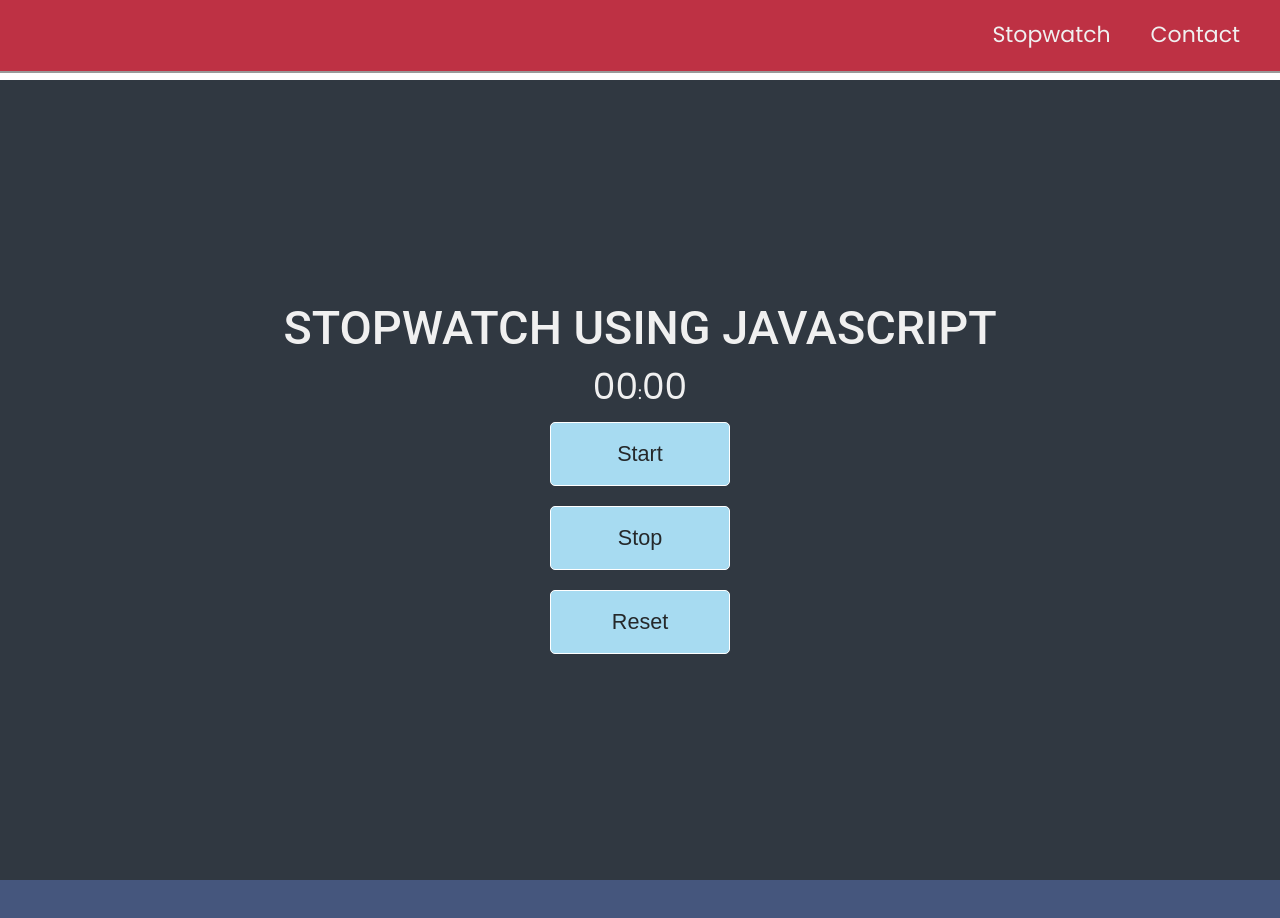
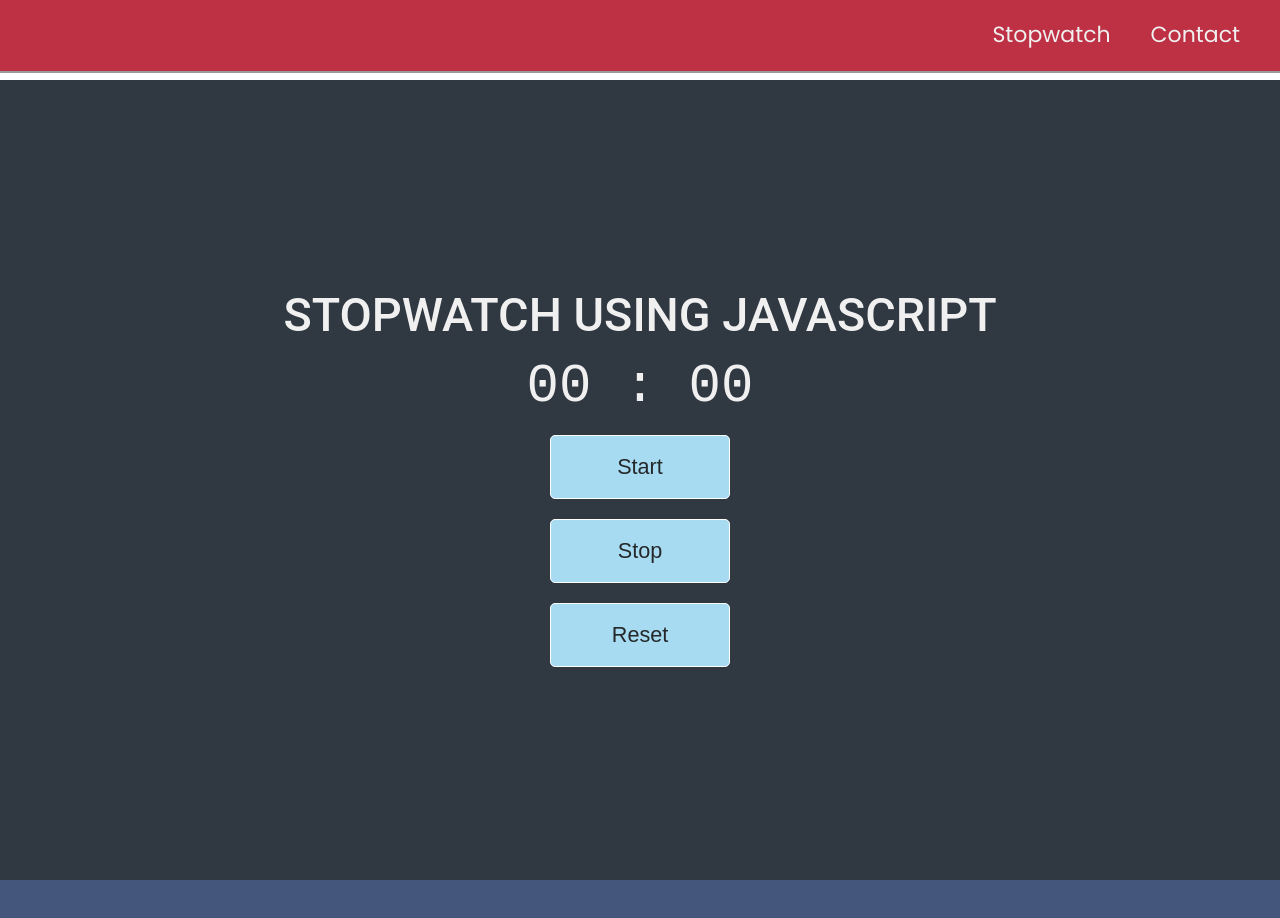
Before and after one commit to PowerLevel9000/JavaScript-smallProjects, a plain HTML site: page Stopwatch/index.html in a window 1280 px wide. Shown: the top 918 px of the page. Drawn offline with Linux system fonts and the light colour scheme.

```diff
--- a/Stopwatch/index.html
+++ b/Stopwatch/index.html
@@ -34,7 +34,7 @@
 
       <h2>Stopwatch using JavaScript</h2>
 
-      <p><span id="seconds">00</span>:<span id="tens">00</span></p>
+      <pre><span id="seconds">00</span> : <span id="tens">00</span></pre>
 
       <button id="button-start">Start</button>
 
--- a/Stopwatch/style.css
+++ b/Stopwatch/style.css
@@ -21,11 +21,9 @@
 
 html {
   box-sizing: border-box;
-
   /* Set font size for easy rem calculations
   * default document font size = 16px, 1rem = 16px, 100% = 16px
-     * (100% / 16px) * 10 = 62.5%, 1rem = 10px, 62.5% = 10px
-    */
+  * (100% / 16px) * 10 = 62.5%, 1rem = 10px, 62.5% = 10px    */
   font-size: 62.5%;
   scroll-behavior: smooth;
 }
@@ -33,18 +31,13 @@
 /* A few media query to set some font sizes at different screen sizes.
 * This helps automate a bit of responsiveness.
 * The trick is to use the rem unit for size values, margin and padding.
-   * Because rem is relative to the document font size
-   * when we scale up or down the font size on the document
-   * it will affect all properties using rem units for the values.
-  */
-
+* Because rem is relative to the document font size   * when we scale up or down the font size on the document
+* it will affect all properties using rem units for the values.  */
 /* I am using the em unit for breakpoints
 * The calculation is the following
 * screen size divided by browser base font size
 * As an example: a breakpoint at 980px
-   * 980px / 16px = 61.25em
-  */
-
+* 980px / 16px = 61.25em  */
 /* 1200px / 16px = 75em */
 @media (max-width: 75em) {
   html {
@@ -67,7 +60,6 @@
 }
 
 /* Base styles */
-
 body {
   font-family: 'Poppins', sans-serif;
   font-size: 1.8rem;
@@ -154,63 +146,41 @@
 h2,
 h3 {
   font-family: "Roboto", sans-serif;
-
   font-weight: 500;
-
   font-size: 2.6em;
-
   text-transform: uppercase;
 }
 
-#seconds,
-#tens {
-  font-size: 2em;
+pre{
+  font-size: 3em;
 }
+
 
 button {
   -moz-border-radius: 5px;
-
   -webkit-border-radius: 5px;
-
   border-radius: 5px;
-
   -khtml-border-radius: 5px;
-
   background: #a7dbf1;
-
   color: #25282a;
-
   border: solid 1px #fff;
-
   text-decoration: none;
-
   cursor: pointer;
-
   font-size: 1.2em;
-
   padding: 18px 10px;
-
   width: 180px;
-
   margin: 10px;
-
   outline: none;
 }
 
 button:hover {
   -webkit-transition: all 0.5s ease-in-out;
-
   -moz-transition: all 0.5s ease-in-out;
-
   transition: all 0.5s ease-in-out;
-
   background: #25282a;
-
   border: solid 1px #a7dbf1;
-
   color: #a7dbf1;
 }
-
 
 .contact-section {
   display: flex;
```
Lines whose indentation alone changed are shown as unchanged.
